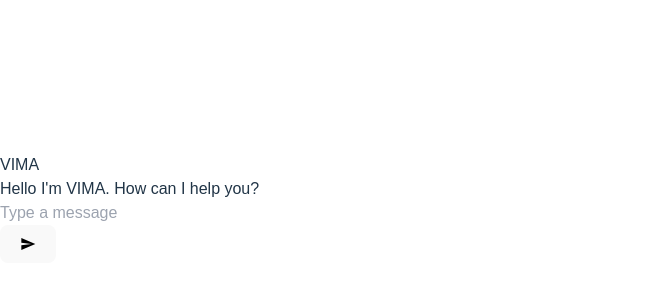
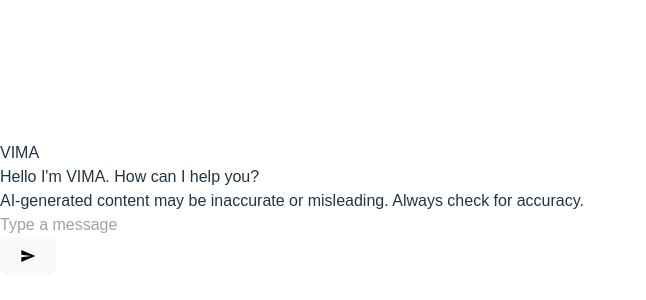
Before and after one commit to kampalaboy/VMA, a React (Vite) app: page / in a window 1280 px wide. Shown: the part 192-492 px from the top of the page, without its empty margins (0-646 px from the left). Built offline with nearby package versions, Linux system fonts and the light colour scheme.

Commit message:
disclaim

```diff
--- a/src/App.tsx
+++ b/src/App.tsx
@@ -268,7 +268,7 @@
             key={index}
             className={`${
               message.role === "bot"
-                ? "bg-green-400 text-black rounded-lg mb-[10px] m-3 p-[10px] max-w-fit mr-10"
+                ? "bg-green-400 text-black rounded-lg mb-[10px] m-3 p-[10px] w-fit lg:max-w-[50%] md:max-w-[70%] max-w-[90%] mr-10"
                 : "bg-teal-600 text-black rounded-lg mb-[10px] p-[10px] break-words w-fit max-w-[90%] lg:ml-auto lg:mr-1 md:ml-auto md:mr-1 ml-auto mr-3"
             }`}
             style={{
@@ -294,6 +294,12 @@
         <div ref={latestMessage}></div>
       </div>
 
+      <div className="bg-white text-gray-500 text-[10px] flex justify-center  inset-x-0">
+        <p>
+          AI-generated content may be inaccurate or misleading. Always check for
+          accuracy.
+        </p>
+      </div>
       {/* Send Messages*/}
       <div className="bg-rose-500 h-20 px-4 flex items-center relative">
         <div className="flex w-full">
```
